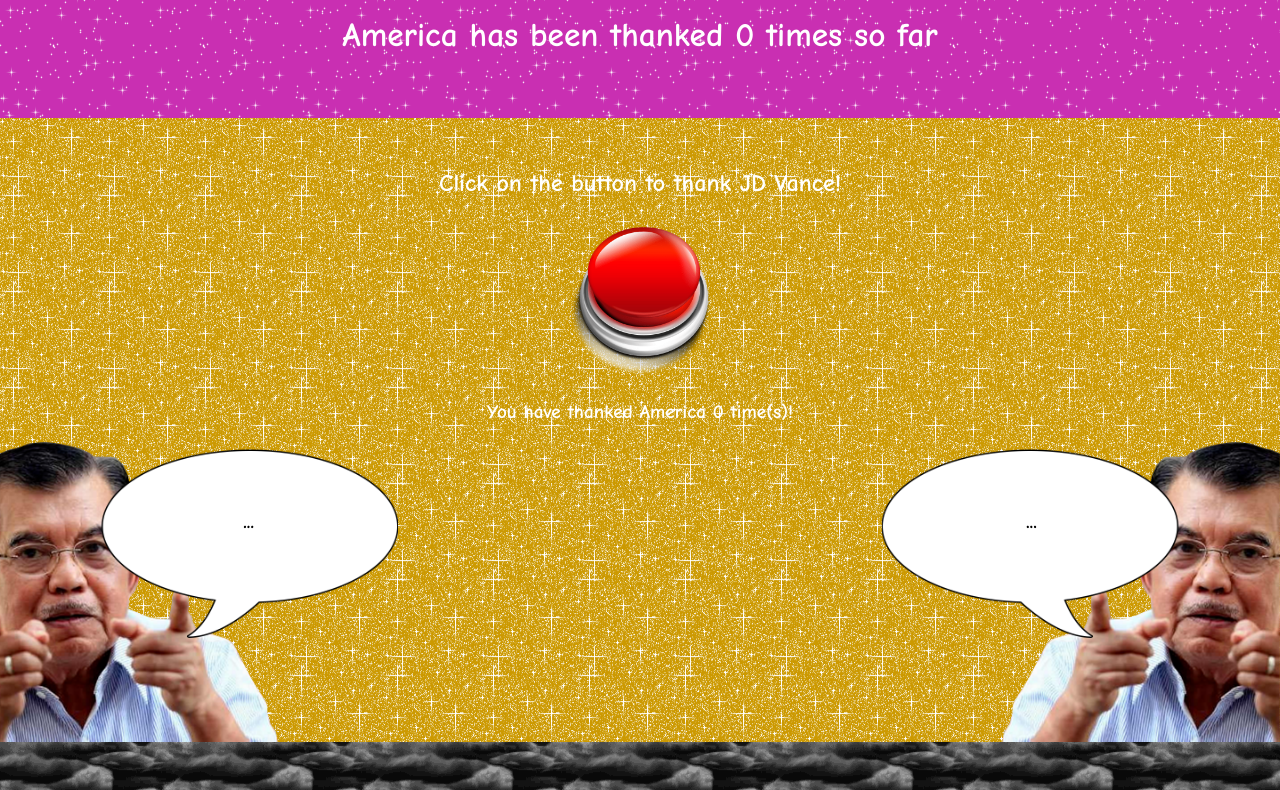
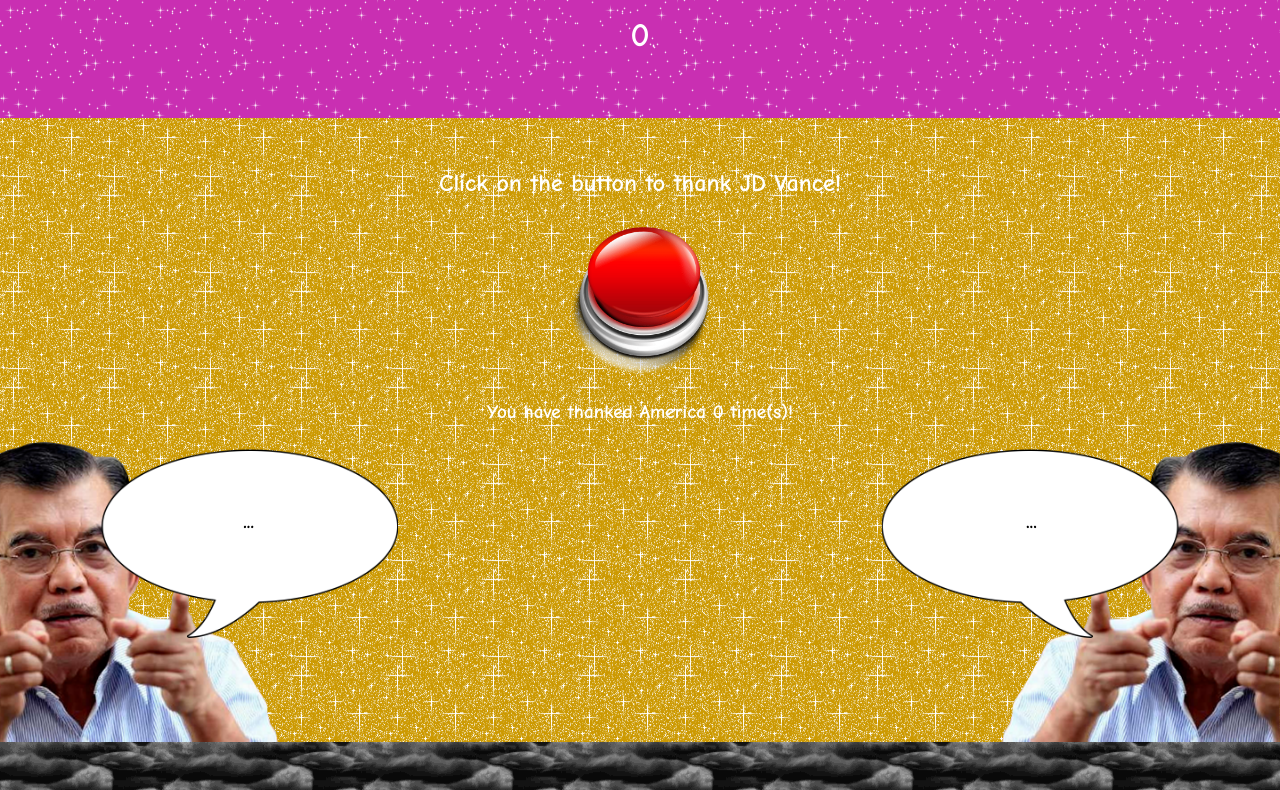
Before and after one commit to cja5553/thankyouforthecleanair, a plain HTML site: page index.html in a window 1280 px wide. Shown: the part 294-1084 px from the top of the page. Drawn offline with Linux system fonts and the light colour scheme; some packages are replaced by stand-ins of ours; no server answers.

Commit message:
Update index.html

```diff
--- a/index.html
+++ b/index.html
@@ -6,7 +6,6 @@
   <meta name="viewport" content="width=device-width, initial-scale=1">
   <title>Thank you JD Vance!</title>
   <link rel="shortcut-icon" href="favicon.ico">
-
   <!-- update the version number as needed -->
   <script defer src="/__/firebase/8.10.1/firebase-app.js"></script>
   <!-- include only the Firebase features as you need -->
@@ -158,7 +157,7 @@
       transform: scaleX(-1);
     }
 
-    .thanks--counter::before {
+/*     .thanks--counter::before {
       content: "America has been thanked ";
       font-size: 25pt;
     }
@@ -166,7 +165,7 @@
     .thanks--counter::after {
       content: " times so far";
       font-size: 25pt;
-    }
+    } */
 
     .thanks--counter {
       font-size: 25pt;
```
